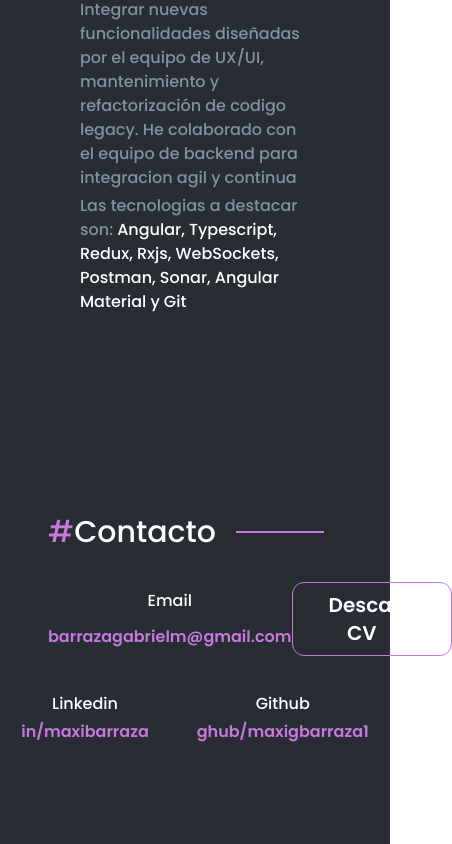
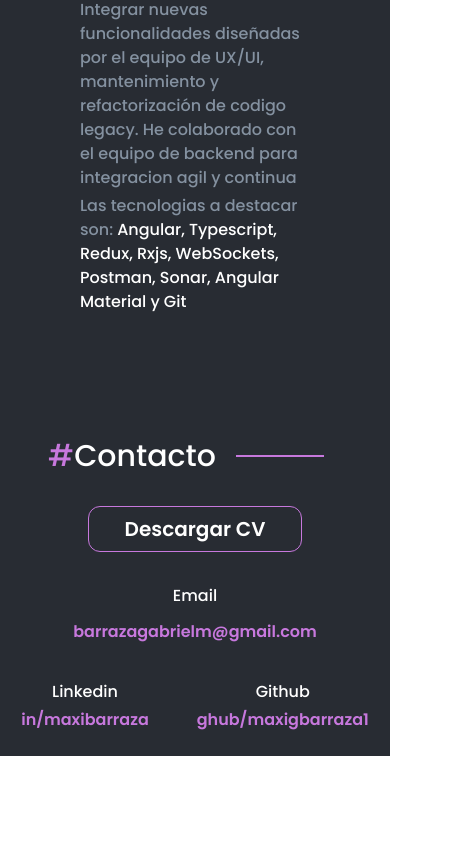
Before and after one commit to maxigbarraza1/portfolio, an Angular app: page / in a window 390 px wide. Shown: the part 4346-5190 px from the top of the page, 452 px wide, since content can reach past the window. After the commit the page ends 5102 px from the top, so only its background shows below. Built offline with nearby package versions, Linux system fonts and the light colour scheme.

Commit message:
Update contact component HTML layout

```diff
--- a/src/app/contact/contact.component.html
+++ b/src/app/contact/contact.component.html
@@ -1,8 +1,10 @@
 <div class="background py-1">
-  <section class="contact-container mx-12 my-24">
+  <section class="contact-container mx-12 my-5 md:my-24">
     <app-section-header [title]="'Contacto'"></app-section-header>
     <div class="contact-content mt-8">
-      <div class="main-contact flex flex-row justify-around items-center">
+      <div
+        class="main-contact flex flex-col-reverse gap-8 md:flex-row justify-center md:justify-around items-center"
+      >
         <div
           class="flex flex-col text-center justify-center items-center gap-3"
         >
```
